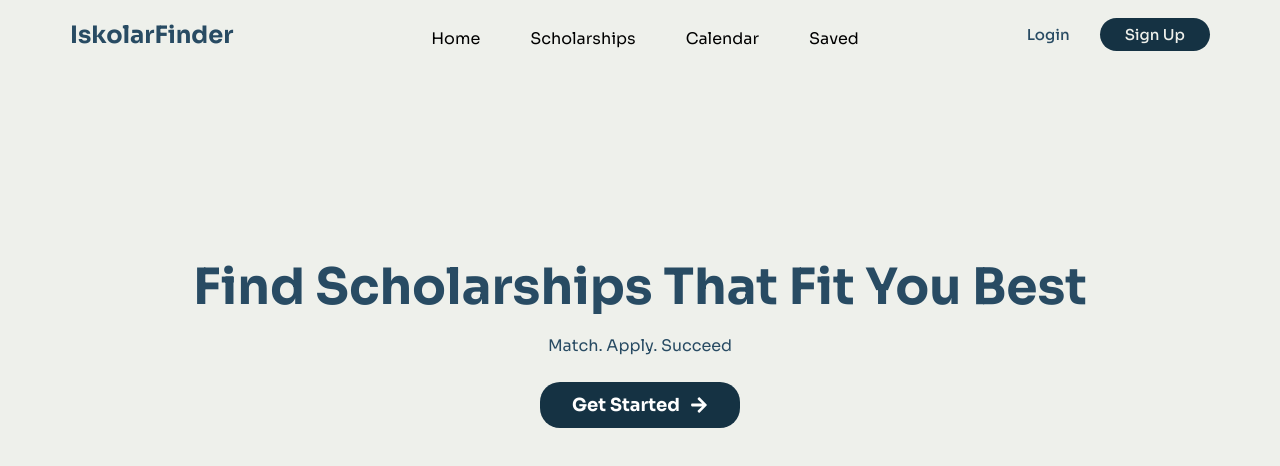
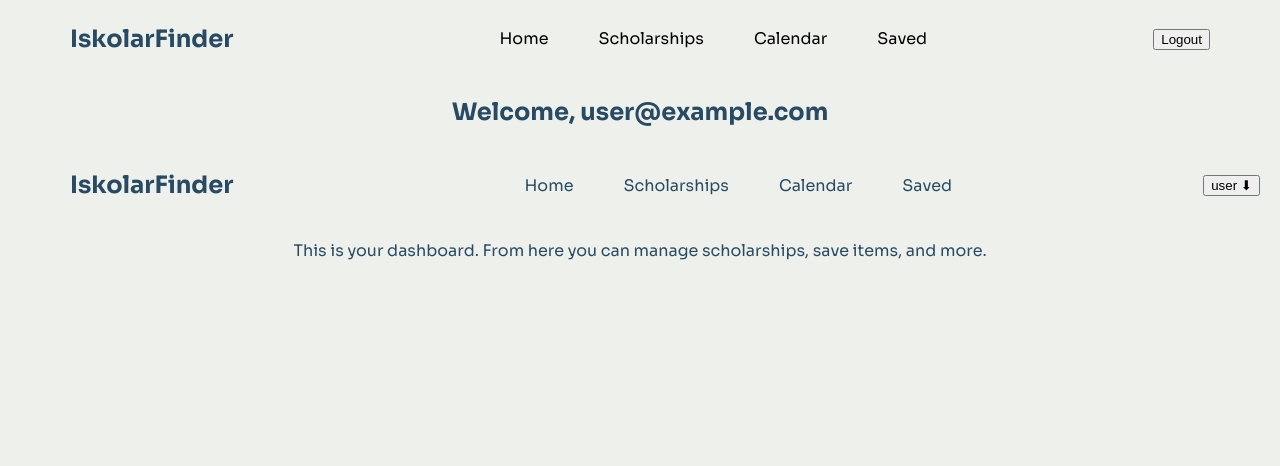
Before and after one commit to DontReb/IskolarFinder, a React (Vite) app: page / in a window 1280 px wide. Shown: the top 466 px of the page. Built offline with nearby package versions, Linux system fonts and the light colour scheme; no server answers; sample sign-in values are in the browser's storage.

Commit message:
Fixed layouts and added a home page landing if someone logged in.

```diff
--- a/src/App.jsx
+++ b/src/App.jsx
@@ -1,9 +1,11 @@
-import React from "react";
 import { BrowserRouter as Router, Routes, Route, useLocation } from "react-router-dom";
 import Login from "./components/Login";
 import SignUp from "./components/SignUp";
 import HomeNoAccount from "./components/homeNoAccount";
 import Navbar from "./components/Navbar";
+import Home from "./components/Home";
+import { useAuth, AuthProvider } from "./context/AuthContext";
+import PrivateRoute from "./components/PrivateRoute";
 import "./css/App.css";
 import "./css/NavBar.css";
 import "./css/Home.css";
@@ -12,6 +14,9 @@ import "./css/signUp.css"
 
 function App() {
   const location = useLocation();
+  const { user, loading } = useAuth();
+
+  if (loading) return <p>Loading...</p>;
 
   const hideNavbarRoutes = ["/login", "/signup"];
 
@@ -19,10 +24,20 @@ function App() {
     <>
       {!hideNavbarRoutes.includes(location.pathname) && <Navbar />}
       <Routes>
-        <Route path="/" element={<HomeNoAccount />} />
+        {/* Public routes */}
+        <Route path="/" element={user ? <Home /> : <HomeNoAccount />} />
         <Route path="/login" element={<Login />} />
         <Route path="/signup" element={<SignUp />} />
-        {/* <Route path="/home" element={<Home />} /> */}
+
+        {/* Private route */}
+        <Route
+          path="/home"
+          element={
+            <PrivateRoute>
+              <Home />
+            </PrivateRoute>
+          }
+        />
       </Routes>
     </>
   );
@@ -31,7 +46,9 @@ function App() {
 function AppWrapper(){
   return (
     <Router>
-      <App />
+      <AuthProvider>
+        <App />
+      </AuthProvider>
     </Router>
   );
 }
--- /dev/null
+++ b/src/components/Home.jsx
@@ -0,0 +1,46 @@
+import { useAuth } from "../context/AuthContext";
+import { auth } from "../firebase";
+import { useState } from "react";
+
+function Home() {
+    const { user } = useAuth();
+    const [showDropdown, setShowDropdown] = useState(false);
+
+    return (
+        <div className="home">
+            <h2>Welcome, {user?.email}</h2>
+
+            <nav className="dash">
+                <h1 className="Home">IskolarFinder</h1>
+
+                <div className="navButtons">
+                    <ul>
+                        <li><a>Home</a></li>
+                        <li><a>Scholarships</a></li>
+                        <li><a>Calendar</a></li>
+                        <li><a>Saved</a></li>
+                    </ul>
+                </div>
+
+                <div className="profileMenu">
+                    <button onClick={() => setShowDropdown(!showDropdown)}>
+                        {user?.email.split("@")[0]} ⬇
+                    </button>
+                    {showDropdown && (
+                        <div className="dropdown">
+                            <p>{user?.email}</p>
+                            <button onClick={() => auth.signOut()}>Logout</button>
+                        </div>
+                    )}
+                </div>
+            </nav>
+
+            <main>
+                <p>This is your dashboard. From here you can manage scholarships, save items, and more.</p>
+            </main>
+
+        </div>
+    );
+}
+
+export default Home;
--- a/src/components/Navbar.jsx
+++ b/src/components/Navbar.jsx
@@ -1,9 +1,15 @@
 import { Link } from "react-router-dom";
+import { useAuth } from "../context/AuthContext";
+import { auth } from "../firebase";
 
 function Navbar() {
+    const { user } = useAuth();
+
     return (
         <nav className="dash">
             <h1 className="Home">IskolarFinder</h1>
+
+            {user && (
                 <div className="navButtons">
                     <ul>
                         <li><Link to="/">Home</Link></li>
@@ -12,9 +18,17 @@ function Navbar() {
                         <li><a>Saved</a></li>
                     </ul>
                 </div>
+            )}
+
             <div className="authLinks">
+                {!user ? (
+                    <>
                         <Link to="/login" className="loginbtn">Login</Link>
                         <Link to="/signup" className="signUpbtn">Sign Up</Link>
+                    </>
+                ) : (
+                    <button onClick={() => auth.signOut()} className="logoutbtn">Logout</button>
+                )}
             </div>
         </nav>
     );
--- /dev/null
+++ b/src/components/PrivateRoute.jsx
@@ -0,0 +1,12 @@
+import { Navigate } from "react-router-dom";
+import { useAuth } from "../context/AuthContext";
+
+function PrivateRoute({ children }) {
+    const { user, loading } = useAuth();
+
+    if (loading) return <p>Loading...</p>;
+
+    return user ? children : <Navigate to="/login" />;
+}
+
+export default PrivateRoute;
--- /dev/null
+++ b/src/context/AuthContext.jsx
@@ -0,0 +1,29 @@
+import { createContext, useContext, useEffect, useState } from "react";
+import { onAuthStateChanged } from "firebase/auth";
+import { auth } from "../firebase";
+
+const AuthContext = createContext();
+
+export function AuthProvider({ children }) {
+    const [user, setUser] = useState(null);
+    const [loading, setLoading] = useState(true);
+
+    useEffect(() => {
+        const unsubscribe = onAuthStateChanged(auth, (firebaseUser) => {
+            setUser(firebaseUser || null);
+            setLoading(false);
+        });
+
+        return () => unsubscribe();
+    }, []);
+
+    return (
+        <AuthContext.Provider value={{ user, loading }}>
+            {children}
+        </AuthContext.Provider>
+    );
+}
+
+export function useAuth() {
+    return useContext(AuthContext);
+}
--- a/src/css/NavBar.css
+++ b/src/css/NavBar.css
@@ -1,5 +1,6 @@
 .dash {
   justify-content: space-between;
+  align-items: center;
   display: flex;
   padding: 0 20px;
 }
@@ -26,7 +27,6 @@
 
 .authLinks {
   gap: 10px;
-  margin-top: 24px;
   margin-right: 50px;
 }
 
```
Lines whose indentation alone changed are shown as unchanged.
